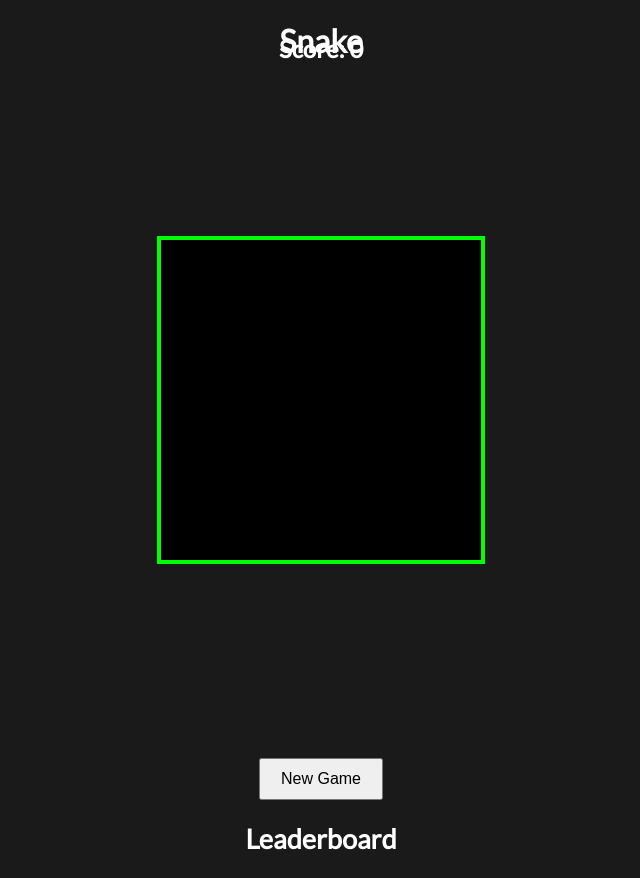
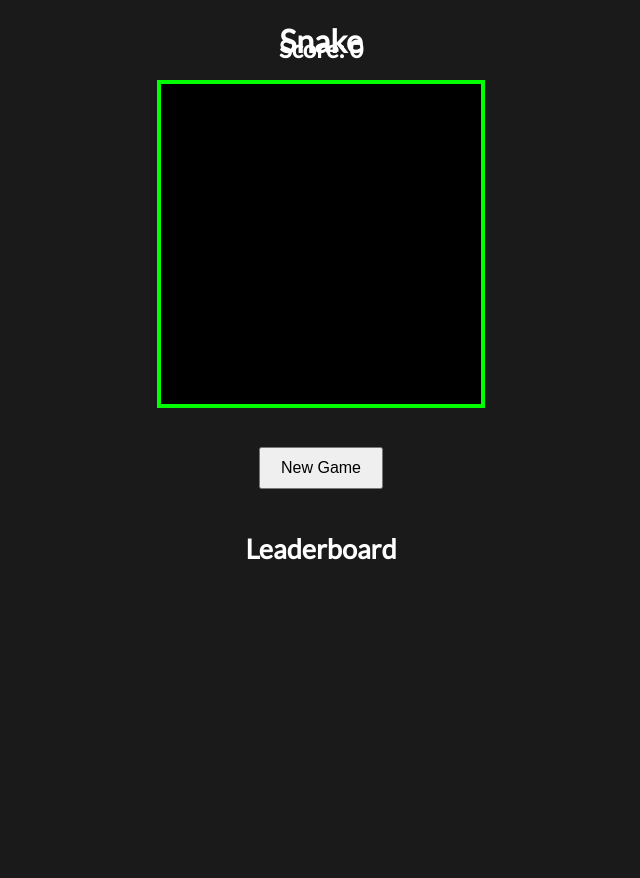
Before and after one commit to MehKoiter/snake-game, a website with bundled scripts: page index.html in a window 1280 px wide. Shown: the whole page, without its empty margins (319-959 px from the left). After the commit the page ends 800 px from the top, so only its background shows below. Built offline with nearby package versions, Linux system fonts and the light colour scheme; no server answers.

Commit message:
edit to html

```diff
--- a/index.html
+++ b/index.html
@@ -1,39 +1,43 @@
 <!DOCTYPE html>
 <html lang="en">
   <head>
-    <meta charset="UTF-8">
-    <meta name="viewport" content="width=device-width, initial-scale=1.0">
+    <meta charset="UTF-8" />
+    <meta name="viewport" content="width=device-width, initial-scale=1.0" />
     <title>Nokia Snake Game</title>
-    <link rel="stylesheet" href="styles.css">
+    <link rel="stylesheet" href="styles.css" />
   </head>
   <body>
     <div class="container">
+      <div>
+        <div class="header">
             <h1>Snake</h1>
-        <div>
             <p class="score">Score: <span id="score">0</span></p>
         </div>
         <div class="game-container">
           <canvas id="gameCanvas" width="320" height="320"></canvas>
           <!-- Score submission form -->
-            <div id="scoreSubmission" style="display: none;">
+          <div id="scoreSubmission" style="display: none">
             <div class="form-container">
               <h2>Submit Your Score</h2>
-                <input type="text" id="playerName" placeholder="Enter your name" />
+              <input
+                type="text"
+                id="playerName"
+                placeholder="Enter your name"
+              />
               <button id="submitScoreButton">Submit Score</button>
             </div>
           </div>
         </div>
-        <br>
+        <br />
         <button id="newGameButton">New Game</button>
       </div>
-
       <div id="leaderboard">
         <div class="leaderboard-header">
           <h2>Leaderboard</h2>
         </div>
         <!-- Dynamic entries will go below -->
       </div>
-
+    </div>
     <!-- Firebase SDK -->
     <script type="module" src="script.js"></script>
   </body>
--- a/package.json
+++ b/package.json
@@ -1,5 +1,6 @@
 {
   "dependencies": {
-    "firebase": "^11.7.1"
+    "firebase": "^11.7.1",
+    "tailwind": "^4.0.0"
   }
 }
```
Also changed, not shown: 1 other file. Lines whose indentation alone changed are shown as unchanged.
